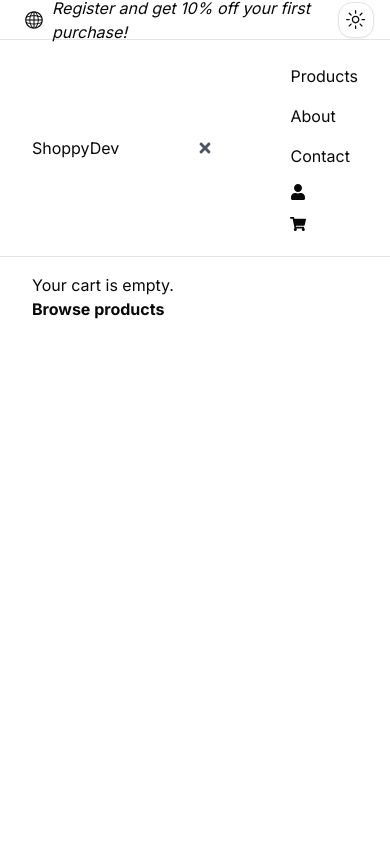
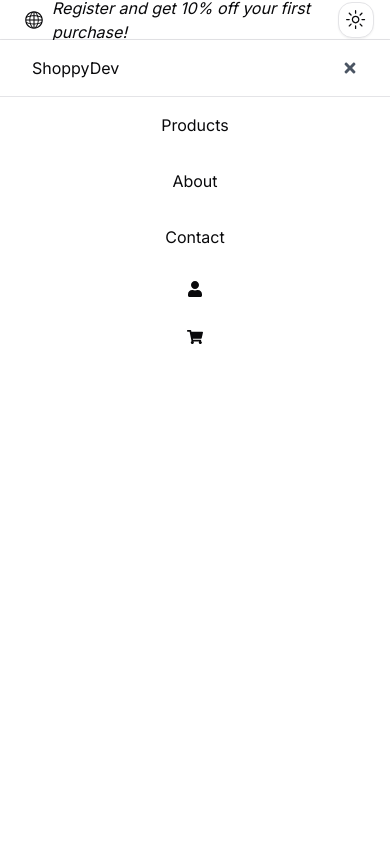
Before and after one commit to Aske21/CEN-392-Senior-Design-Project, a Next.js app in the folder frontend/: page /en/cart in a window 390 px wide. Both pictures are taken after a click on the icon 350 px from the left and 68 px from the top of the page. Shown: the top 844 px of the page. Built offline with nearby package versions, Linux system fonts and the light colour scheme.

Commit message:
fix(*): Header responsiveness

```diff
--- a/frontend/src/components/header.tsx
+++ b/frontend/src/components/header.tsx
@@ -19,28 +19,17 @@ const Header = () => {
     { name: t("products"), path: "/products" },
     { name: t("about"), path: "/about" },
     { name: t("contact"), path: "/contact" },
-    { name: <FaUser />, path: "/login" }, // Login icon
+    { name: <FaUser />, path: "/login" },
     { name: t("cart"), path: "/cart" },
   ];
 
   return (
-    <div className="relative z-10 border-b py-4">
+    <header className="sticky top-0 z-50 shadow py-4 bg-background border-b">
       <div className="container mx-auto flex justify-between items-center">
         <NextLink href="/" locale={locale}>
           <span>ShoppyDev</span>
         </NextLink>
-        <div className="md:hidden">
-          {isOpen ? (
-            <FaTimes className="text-gray-600" onClick={onToggle} />
-          ) : (
-            <FaBars className="text-gray-600" onClick={onToggle} />
-          )}
-        </div>
-        <nav
-          className={`md:flex md:space-x-4 items-center ${
-            isOpen ? "block" : "hidden"
-          } `}
-        >
+        <nav className="hidden md:flex md:space-x-4 items-center">
           {routes.map((route, index) => (
             <NextLink
               key={index}
@@ -70,8 +59,61 @@ const Header = () => {
             </NextLink>
           ))}
         </nav>
+        <div className="md:hidden">
+          {isOpen ? (
+            <FaTimes className="text-gray-600" onClick={onToggle} />
+          ) : (
+            <FaBars
+              className="text-gray-600"
+              onClick={() => {
+                onToggle();
+              }}
+            />
+          )}
+        </div>
+        {isOpen && (
+          <nav className="md:hidden absolute top-full left-0 w-full z-50 bg-background border-t">
+            <ul className="flex flex-col items-center">
+              {routes.map((route, index) => (
+                <li key={index} className="py-2">
+                  <NextLink
+                    href={`${route.path}`}
+                    locale={locale}
+                    onClick={(e) =>
+                      route.path === pathname && e.preventDefault()
+                    }
+                    className={`${
+                      `/${locale}${route.path}` === pathname
+                        ? "underline decoration-slate-900 decoration-2 underline-offset-4"
+                        : ""
+                    }`}
+                  >
+                    <span>
+                      <div className="relative">
+                        <div className="relative py-2">
+                          <div className="t-0 absolute left-3">
+                            {route.name === t("cart") && totalCartItems > 0 && (
+                              <p className="flex h-0.5 w-0.5 items-center justify-center rounded-full bg-red-500 p-2 text-xs text-white">
+                                {totalCartItems}{" "}
+                              </p>
+                            )}
+                          </div>
+                          {route.name !== t("cart") ? (
+                            route.name
+                          ) : (
+                            <FaShoppingCart />
+                          )}
+                        </div>
+                      </div>
+                    </span>
+                  </NextLink>
+                </li>
+              ))}
+            </ul>
+          </nav>
+        )}
       </div>
-    </div>
+    </header>
   );
 };
 
```
